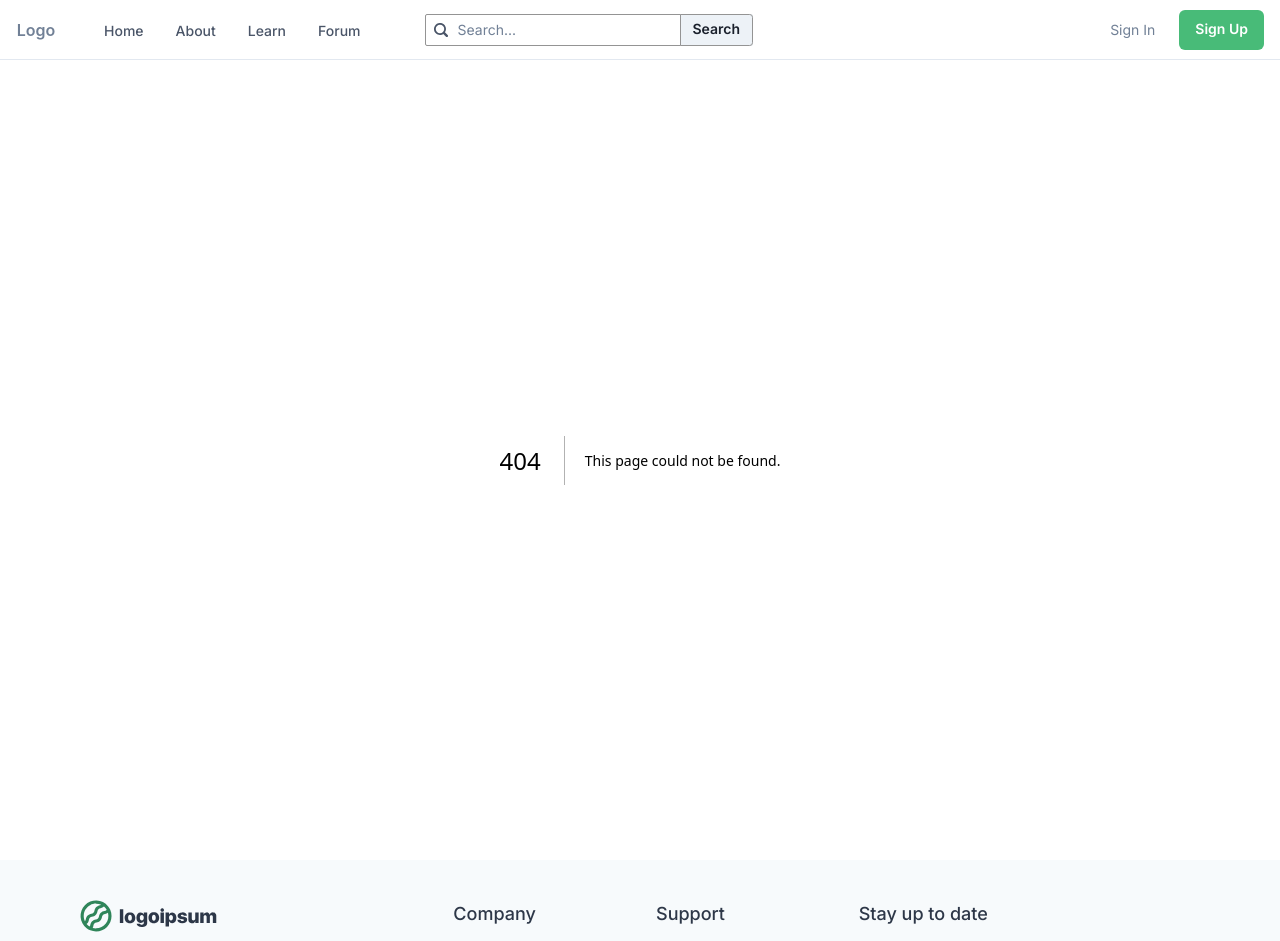
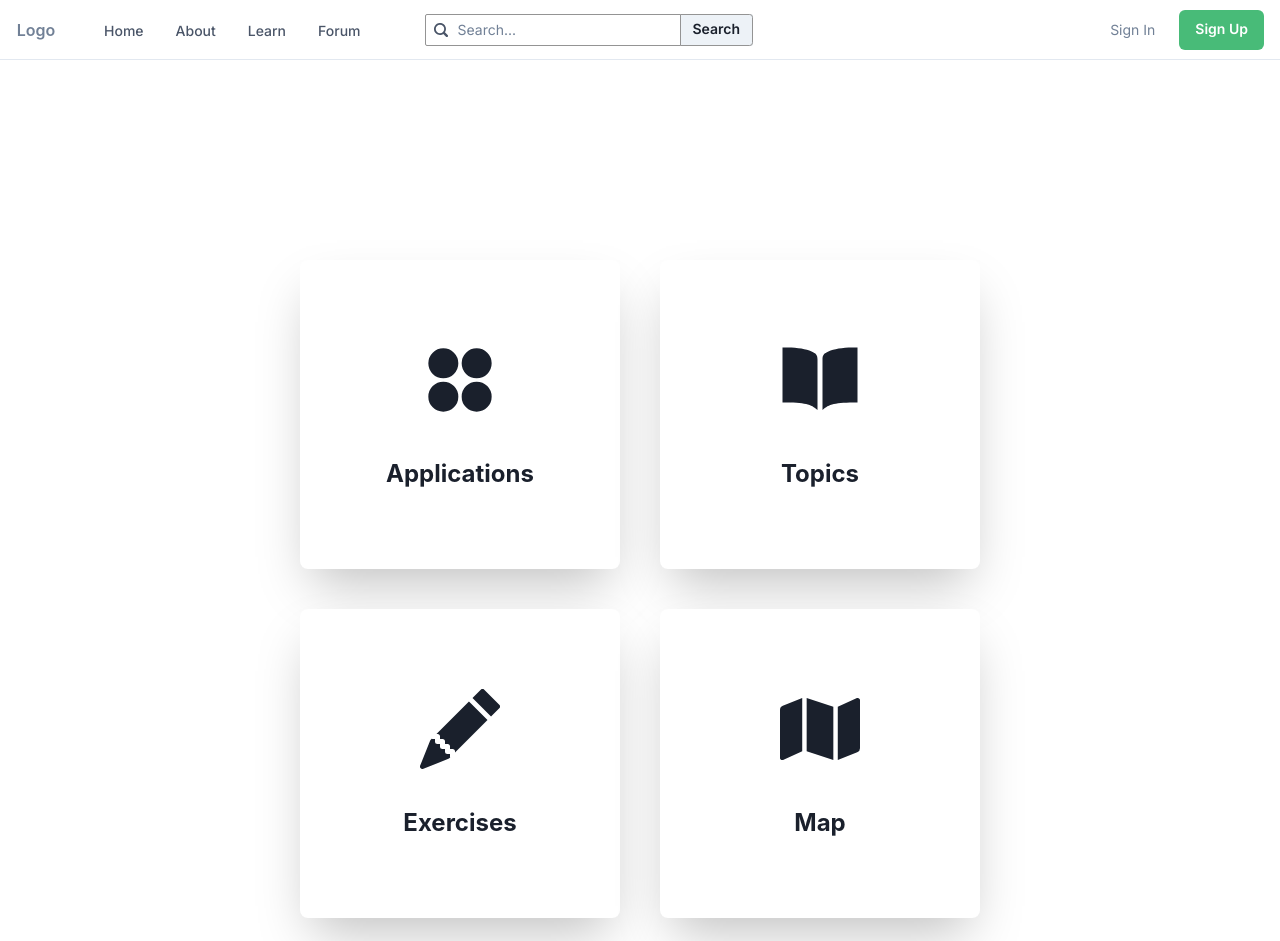
Before and after one commit to Alschematix/StudyProject, a Next.js app in the folder ewp/: page /learn in a window 1280 px wide. Before the commit this address had no page. Shown: the top 941 px of the page. Built offline with nearby package versions, Linux system fonts and the light colour scheme.

Commit message:
feat: created more pages/more styling - created the learn page - more styling for the learn page - more styling for the contact page

```diff
--- /dev/null
+++ b/ewp/src/app/learn/page.tsx
@@ -0,0 +1,118 @@
+"use client";
+
+import {
+  Heading,
+  Avatar,
+  Box,
+  Flex,
+  Stack,
+  Button,
+  Link,
+  Badge,
+  useColorModeValue,
+  Icon,
+} from "@chakra-ui/react";
+import { RiApps2Fill } from "react-icons/ri";
+import { IoBookSharp } from "react-icons/io5"
+import { BsPencilFill } from "react-icons/bs"
+import { FaMap } from "react-icons/fa"
+
+export default function SocialProfileSimple() {
+  return (
+    <Flex gap={10} justifyContent={"center"} margin={200} flexWrap={"wrap"} >
+      <Box
+        display={"flex"}
+        flexDirection={"column"}
+        maxW={"320px"}
+        minW={"320px"}
+        w={"full"}
+        bg={useColorModeValue("white", "gray.900")}
+        boxShadow={"2xl"}
+        rounded={"lg"}
+        p={6}
+        textAlign={"center"}
+        justifyContent={"center"}
+        alignItems="center"
+        padding={20}
+        gap={10}
+      >
+        <Icon display="flex" justifyContent="center"
+        as={RiApps2Fill} boxSize={20} />
+
+        <Heading fontSize={"2xl"} fontFamily={"body"}>
+          Applications
+        </Heading>
+      </Box>
+      <Box
+        display={"flex"}
+        flexDirection={"column"}
+        maxW={"320px"}
+        minW={"320px"}
+        w={"full"}
+        bg={useColorModeValue("white", "gray.900")}
+        boxShadow={"2xl"}
+        rounded={"lg"}
+        p={6}
+        textAlign={"center"}
+        justifyContent={"center"}
+        alignItems="center"
+        padding={20}
+        gap={10}
+      >
+        <Icon display="flex" justifyContent="center"
+        as={IoBookSharp} boxSize={20} />
+
+        <Heading fontSize={"2xl"} fontFamily={"body"}>
+          Topics
+        </Heading>
+      </Box>
+      <Box
+        display={"flex"}
+        flexDirection={"column"}
+        maxW={"320px"}
+        minW={"320px"}
+        w={"full"}
+        bg={useColorModeValue("white", "gray.900")}
+        boxShadow={"2xl"}
+        rounded={"lg"}
+        p={6}
+        textAlign={"center"}
+        justifyContent={"center"}
+        alignItems="center"
+        padding={20}
+        gap={10}
+      >
+        <Icon display="flex" justifyContent="center"
+        as={BsPencilFill} boxSize={20} />
+
+        <Heading fontSize={"2xl"} fontFamily={"body"}>
+          Exercises
+        </Heading>
+      </Box>
+      <Box
+        display={"flex"}
+        flexDirection={"column"}
+        maxW={"320px"}
+        minW={"320px"}
+        w={"full"}
+        bg={useColorModeValue("white", "gray.900")}
+        boxShadow={"2xl"}
+        rounded={"lg"}
+        p={6}
+        textAlign={"center"}
+        justifyContent={"center"}
+        alignItems="center"
+        padding={20}
+        gap={10}
+      >
+        <Icon display="flex" justifyContent="center"
+        as={FaMap} boxSize={20} />
+
+        <Heading fontSize={"2xl"} fontFamily={"body"}>
+          Map
+        </Heading>
+      </Box>
+
+    </Flex>
+  );
+}
--- a/ewp/src/components/NavBar.tsx
+++ b/ewp/src/components/NavBar.tsx
@@ -257,41 +257,21 @@ const NAV_ITEMS: Array<NavItem> = [
     label: 'About',
     children: [
       {
+        label: 'The mission',
+        subLabel: 'What we\'re here to do',
+        href: 'mission',
+      },
+      {
         label: 'The team',
         subLabel: 'Learn about the creators',
         href: 'team',
       },
-      {
-        label: 'The mission',
-        subLabel: 'What we\'re here to do',
-        href: '#',
-      },
+
     ],
   },
   {
     label: 'Learn',
-    children: [
-      {
-        label: 'Chemistry',
-        href: '#',
-      },
-      {
-        label: 'Engineering',
-        href: '#',
-      },
-      {
-        label: 'Mathematics',
-        href: '#',
-      },
-      {
-        label: 'Mechatronics',
-        href: '#',
-      },
-      {
-        label: 'Physics',
-        href: '#',
-      },
-    ],
+    href: 'learn',
   },
   {
     label: 'Forum',
```
Also changed, not shown: ewp/src/app/contact/page.tsx (+33 -13 lines), ewp/src/app/mission/page.tsx (+70 -0 lines), 1 other file (tests, documents, lock files or other folders).
